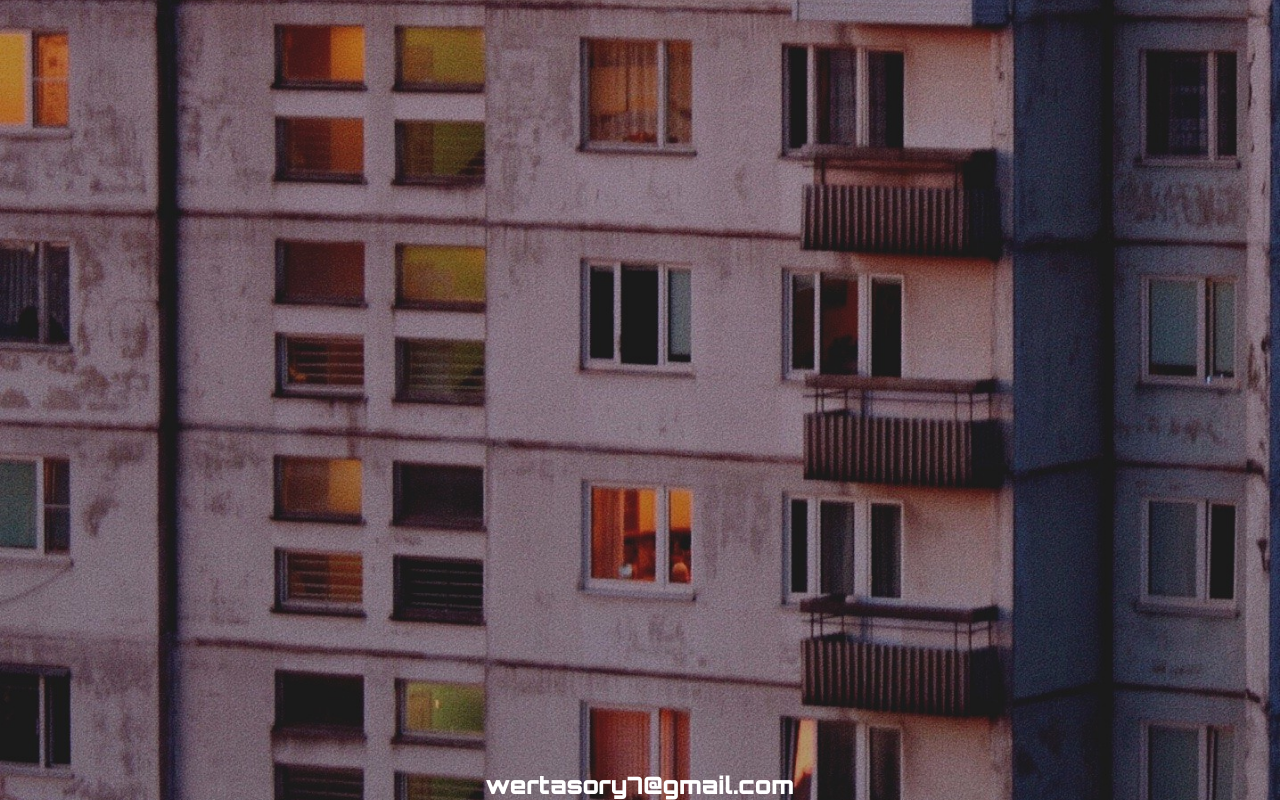
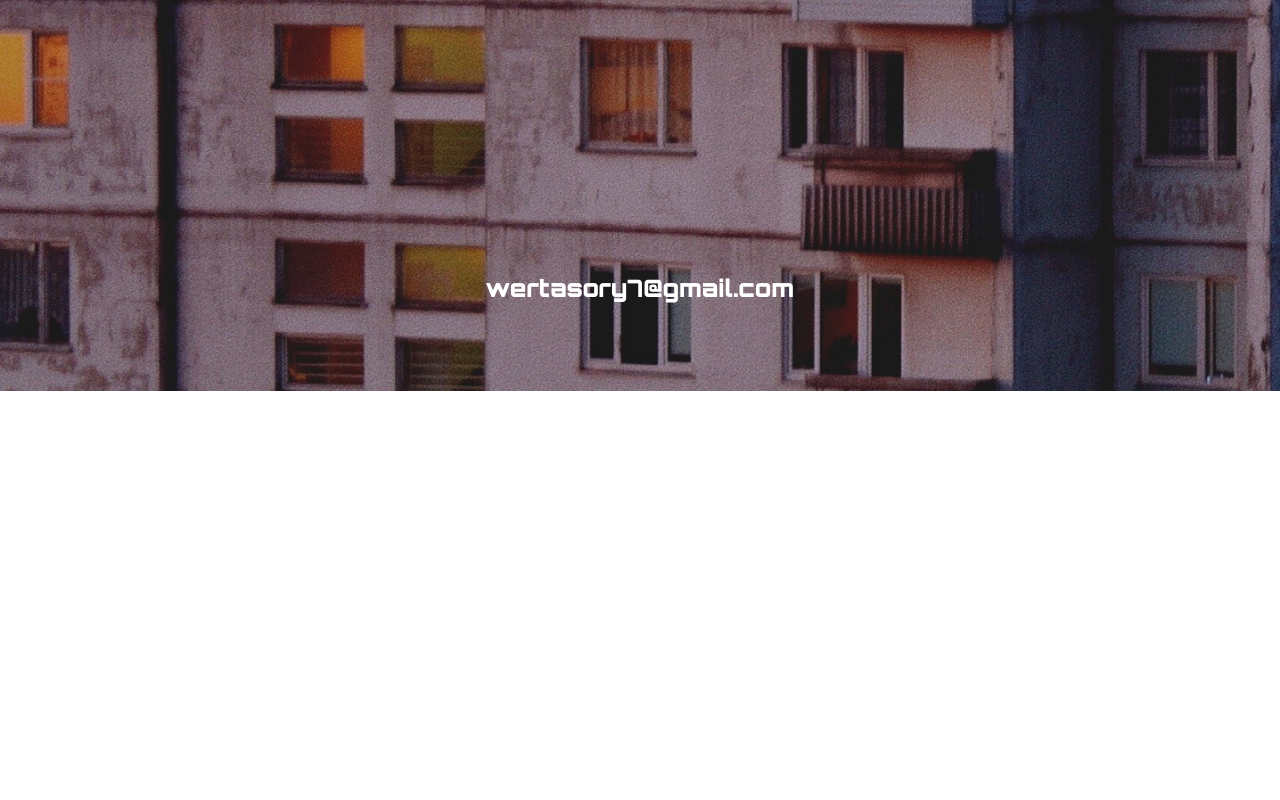
Before and after one commit to Vladqwelkj/vladqwelkj.github.io, a plain HTML site: page index.html in a window 1280 px wide. Shown: the part 670-1470 px from the top of the page. After the commit the page ends 1061 px from the top, so only its background shows below. Drawn offline with Linux system fonts and the light colour scheme.

Commit message:
Update index.html

```diff
--- a/index.html
+++ b/index.html
@@ -33,7 +33,7 @@
 			text-align: center;
 			vertical-align: bottom;
 			font-size: 150%;
-			margin-top: 90%;
+			margin-top: 80vh;
 			margin-bottom: 10px;
 
 		}
```
